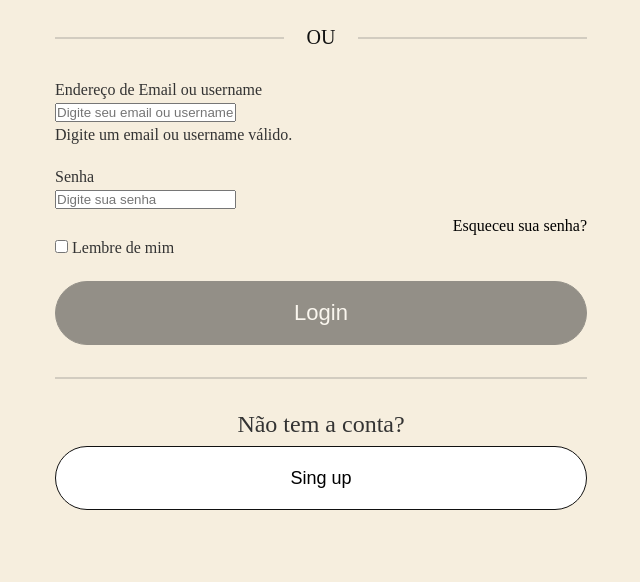
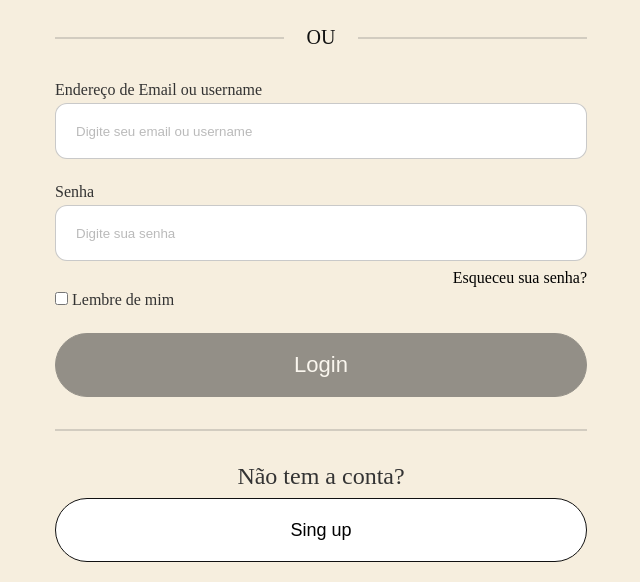
Before and after one commit to 77mdias/loginsingup, a plain HTML site: page login.html in a window 1280 px wide. Shown: the part 319-901 px from the top of the page, without its empty margins (319-959 px from the left). Before the commit the page ends 849 px from the top, so only its background shows below. Drawn offline with nearby package versions, Linux system fonts and the light colour scheme.

Commit message:
adjust css

```diff
--- a/css/login.css
+++ b/css/login.css
@@ -140,8 +140,7 @@ a {
   align-self: stretch;
 }
 
-input#cSenha,
-input#cMail {
+input.inputLogin {
   border-radius: 12px;
   border: 1px solid rgba(102, 102, 102, 0.35);
   height: 56px;
@@ -149,8 +148,7 @@ input#cMail {
   padding-left: 20px;
 }
 
-input#cSenha::placeholder,
-input#cMail::placeholder {
+input.inputLogin::placeholder {
   color: rgba(102, 102, 102, 0.45);
 }
 
--- a/login.html
+++ b/login.html
@@ -51,7 +51,6 @@
             class="inputLogin"
             placeholder="Digite seu email ou username"
           />
-          <p class="errorMSG">Digite um email ou username válido.</p>
         </div>
         <div class="boxlogin">
           <p>Senha</p>
```
